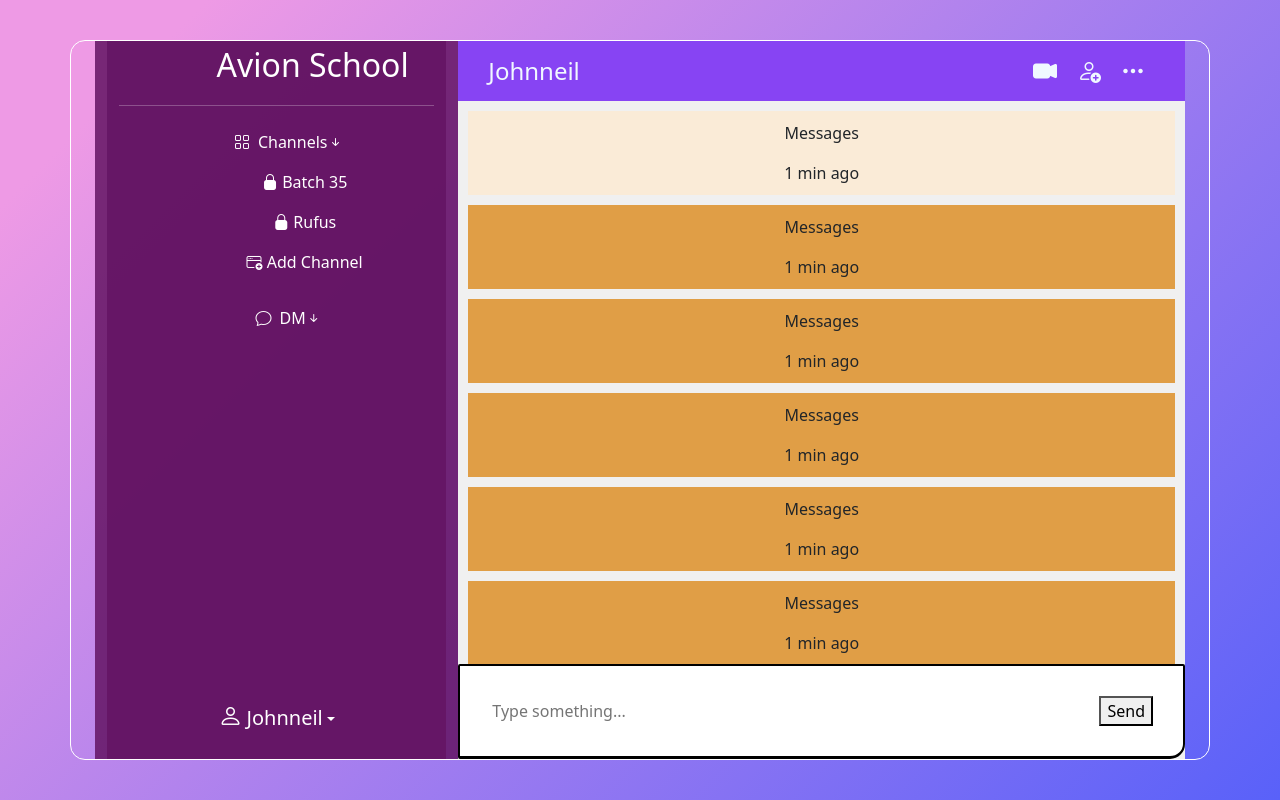
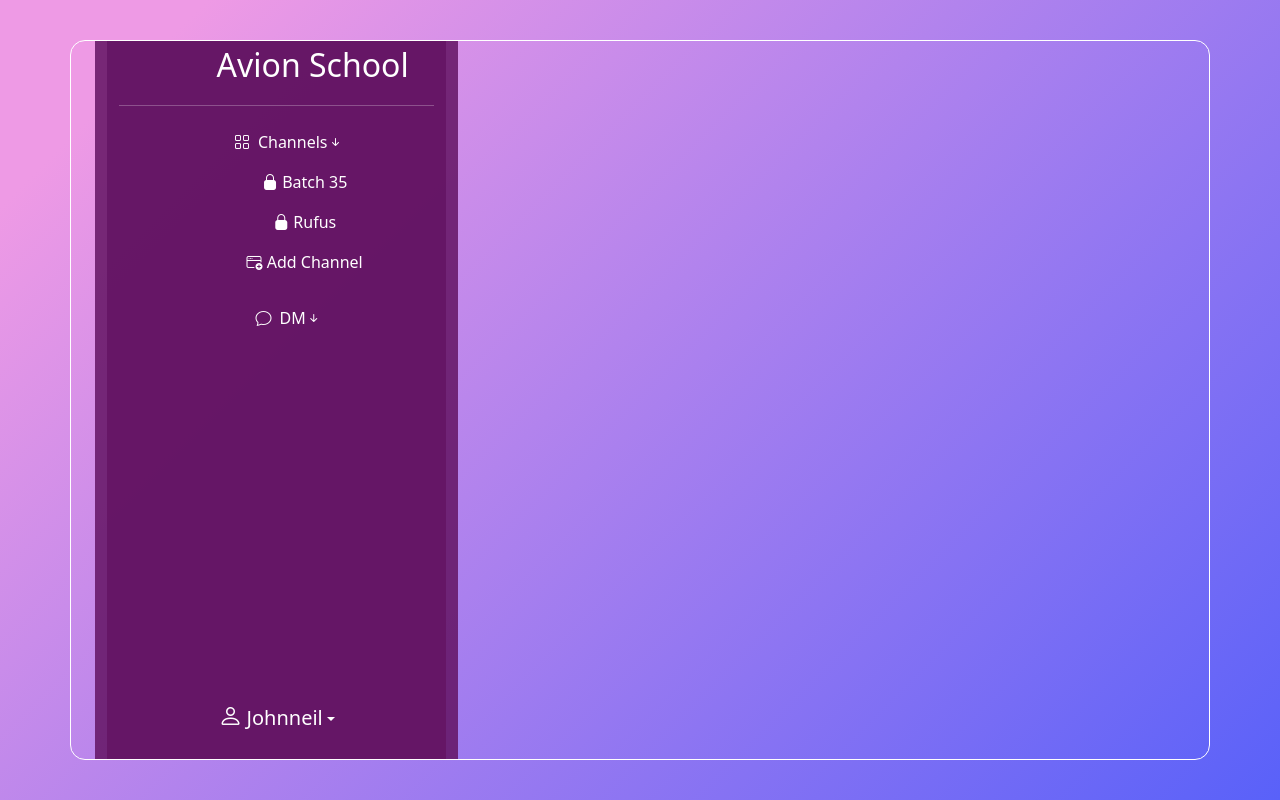
Before and after one commit to JeggyMen/slack, a React (Create React App) app: page /MainPage in a window 1280 px wide. Built offline with nearby package versions, Linux system fonts and the light colour scheme.

Commit message:
Added sendmessage function added fetchmessage added email in chatinfo added email in modal chat details

```diff
--- a/src/App.js
+++ b/src/App.js
@@ -1,5 +1,5 @@
 import React, { useState } from 'react';
-import { BrowserRouter, Router, Routes, Route } from 'react-router-dom';
+import { BrowserRouter, Routes, Route } from 'react-router-dom';
 import Login from './Component/Login/Login';
 import SideBar from "./Component/SideBar/SideBar";
 import ChatWindow from "./Component/ChatWindow/ChatWindow";
@@ -7,72 +7,41 @@ import Signup from "./Component/Signup/Signup";
 import './App.css';
 import 'bootstrap/dist/css/bootstrap.min.css';
 import MainPage from './MainPage/MainPage';
-
-// function App() {
-//   const [users, setUsers] = useState(data);
-//   const [isLoggedIn, setIsLoggedIn] = useState(false);
-
-//   const addUser = (newUser) => {
-//     setUsers([...users, newUser]);
-//   };
-
-//   const usersDatabase = [
-//     { username: "Admin", password: 'Admin123' }
-//   ];
-
-//   const handleLogin = (username, password) => {
-//     const user = usersDatabase.find(user => user.username === username && user.password === password);
-//     if (user) {
-//         setIsLoggedIn(true);
-//         alert('Login successful');
-//     } else {
-//         alert('Invalid username or password');
-//     }
-//   };
-
-//   const handleLogout = () => {
-//     setIsLoggedIn(false);
-//     alert('Logged out successfully');
-//   };
-
-//   return (
-//     <div>
-//       {!isLoggedIn ? (
-//         <Login handleLogin={handleLogin} />
-//       ) : (
-//         <div>
-//           <nav>
-//             <SideBar handleLogout={handleLogout} />
-//           </nav>
-//           <main>
-//             <ChatWindow />
-//           </main>
-//         </div>
-//       )}
-//     </div>
-//   );
-// }
-
-// export default App;
-
 const App = () => {
-
+  const [isLoggedIn, setIsLoggedIn] = useState(false);
+  const [user, setUser] = useState(null); // Assuming user object contains authentication details
+  // Function to handle login
+  const handleLogin = (user) => {
+    setUser(user);
+    setIsLoggedIn(true);
+  };
+  // Function to handle logout
+  const handleLogout = () => {
+    setUser(null);
+    setIsLoggedIn(false);
+  };
   return (
     <div className="App">
       <BrowserRouter>
         <Routes>
-        <Route path="/" element={< Login/>}/>
-        <Route path="/Login" element={< Login/>}/>
-        <Route path="/Signup" element={< Signup/>}/>
-        <Route path="/MainPage" element={< MainPage/>}/>
-        <Route path="/SideBar" element={< SideBar/>}/>
-        {/* <Route path="/ChatWindow" element={< ChatWindow/>}/> */}
+          <Route path="/" element={<Login handleLogin={handleLogin} />} />
+          <Route path="/Login" element={<Login handleLogin={handleLogin} />} />
+          <Route path="/Signup" element={<Signup />} />
+          <Route path="/MainPage" element={<MainPage setIsLoggedIn={setIsLoggedIn} user={user} />} />
         </Routes>
       </BrowserRouter>
-      {/* <Login /> */}
-      {/* <SideBar /> */}
+      {isLoggedIn && (
+        <div>
+          <nav>
+            <SideBar handleLogout={handleLogout} />
+          </nav>
+          <main>
+            {/* Pass the user's name to the ChatWindow component */}
+            <ChatWindow user={user} />
+          </main>
+        </div>
+      )}
     </div>
   );
 };
-
 export default App;
--- a/src/Component/ChatWindow/ChatWindow.jsx
+++ b/src/Component/ChatWindow/ChatWindow.jsx
@@ -1,57 +1,63 @@
-import React, { useContext, useState , useEffect} from 'react';
-import "./ChatWindow.css";
+import React, { useState, useEffect } from 'react';
 import { Modal, Button } from 'react-bootstrap';
+import axios from 'axios';
 import { API_URL } from '../Constants/Constants';
-import axios from 'axios';
-import ChatContext from '../Context/chatContext';
-import SessionContext from '../Context/SessionContext';
-import { MessageContext } from '../Context/MessageContext';
-
+import UserServices from '../Services/UserServices';
+import './ChatWindow.css';
 function ChatWindow(props) {
     const [show, setShow] = useState(false);
-    const { userList } = props;
+    const [text, setText] = useState("");
+    const [messages, setMessages] = useState([]);
+    const { user, selectedUser } = props;
     const handleClose = () => setShow(false);
     const handleShow = () => setShow(true);
-    const [text, setText] = useState("");
-
-    const MessageDisplay = () =>{
-        const { session } = useContext(SessionContext);
-        const { chat } = useContext(ChatContext);
-        const { messages, setMessages } = useContext(MessageContext);
-        const {toggleMessage, setToggleMessage} = useState(false);
-
-
-    const fetchMessages = async() => {
-        const endpoint = `${API_URL}/messages?reciever_id=${chat.id}&receiver_class=${chat.type}`
+    const fetchMessages = async () => {
+        if (selectedUser) {
+            const fetchedMessages = await UserServices.fetchMessages(user, selectedUser);
+            setMessages(fetchedMessages);
+        }
+    };
+    useEffect(() => {
+        fetchMessages();
+    }, [selectedUser]);
+    const handleSendMessage = async () => {
+        if (!text.trim()) {
+            return;
+        }
+        const messageData = {
+            receiver_id: selectedUser.id,
+            receiver_class: 'User',
+            body: text,
+        };
         const headers = {
-            'access-token': session.accessToken,
-            'client': session.client,
-            'expiry': session.expiry,
-            'uid': session.uid,
+            'access-token': user.accessToken,
+            'client': user.client,
+            'expiry': user.expiry,
+            'uid': user.uid,
         };
         try {
-            const response = await axios.get(endpoint, { headers });
-
+            const response = await axios.post(`${API_URL}/messages`, messageData, { headers });
             if (response.status === 200) {
-              setMessages(response.data.data);
+                const newMessage = response.data.data;
+                setMessages(prevMessages => [...prevMessages, newMessage]);
+                setText('');
+            }
+        } catch (error) {
+            if (error.response && error.response.status === 401) {
+                console.error('Unauthorized: Invalid or expired token');
             } else {
-              console.log('Failed to fetch messages:', response.statusText);
+                console.error('Failed to send message:', error);
             }
-          } catch (error) {
-            console.error('Error fetching messages:', error);
-          }
-
+        }
     };
-    useEffect(() => {
-        chat && fetchMessages();
-  }, [messages, toggleMessage]);
-
-    }
-
+    const getUserNameFromEmail = (email) => {
+        if (!email) return "";
+        return email.split('@')[0];
+    };
     return (
         <div className='ChatWindow'>
             <div className="chatInfo">
-                <span>Johnneil</span>
+                <span>{selectedUser?.email}</span>
                 <div className="chatIcons">
                     <i className="bi bi-camera-video-fill"></i>
                     <i className="bi bi-person-add"></i>
@@ -59,103 +65,33 @@ function ChatWindow(props) {
                 </div>
             </div>
             <div className='messagesContainer'>
-                {/* {messages && messages.map((message) => {
-                    const initial =(JSON.stringify(message.sender.email)[1])
-                })} */}
-                <div className='messages'>
-                    <div className='texts'>
-                        <p>Messages</p>
-                        <span>1 min ago</span>
+                {messages && messages.map((message, index) => (
+                    <div key={index} className={message.sender?.email === user.email ? 'messagesOwn' : 'messages'}>
+                        <div className='texts'>
+                            <p><strong>{getUserNameFromEmail(message.sender?.email)}:</strong> {message.body}</p>
+                            <span>{new Date(message.created_at).toLocaleTimeString([], { hour: '2-digit', minute: '2-digit' })}</span>
+                        </div>
                     </div>
-                </div>
-                <div className='messagesOwn'>
-                    <div className='texts'>
-                        <p>Messages</p>
-                        <span>1 min ago</span>
-                    </div>
-                </div>
-                <div className='messagesOwn'>
-                    <div className='texts'>
-                        <p>Messages</p>
-                        <span>1 min ago</span>
-                    </div>
-                </div>
-                <div className='messagesOwn'>
-                    <div className='texts'>
-                        <p>Messages</p>
-                        <span>1 min ago</span>
-                    </div>
-                </div>
-                <div className='messagesOwn'>
-                    <div className='texts'>
-                        <p>Messages</p>
-                        <span>1 min ago</span>
-                    </div>
-                </div>
-                <div className='messagesOwn'>
-                    <div className='texts'>
-                        <p>Messages</p>
-                        <span>1 min ago</span>
-                    </div>
-                </div>
-                <div className='messagesOwn'>
-                    <div className='texts'>
-                        <p>Messages</p>
-                        <span>1 min ago</span>
-                    </div>
-                </div>
-                <div className='messagesOwn'>
-                    <div className='texts'>
-                        <p>Messages</p>
-                        <span>1 min ago</span>
-                    </div>
-                </div>
-                <div className='messagesOwn'>
-                    <div className='texts'>
-                        <p>Messages</p>
-                        <span>1 min ago</span>
-                    </div>
-                </div>
-                <div className='messagesOwn'>
-                    <div className='texts'>
-                        <p>Messages</p>
-                        <span>1 min ago</span>
-                    </div>
-                </div>
-                <div className='messagesOwn'>
-                    <div className='texts'>
-                        <p>Messages</p>
-                        <span>1 min ago</span>
-                    </div>
-                </div>
-                <div className='messagesOwn'>
-                    <div className='texts'>
-                        <p>Messages</p>
-                        <span>1 min ago</span>
-                    </div>
-                </div>
+                ))}
             </div>
             <div className='input'>
-                <input type="text" className="inputArea" placeholder='Type something...' value={text} onChange={e => setText(e.target.value)} />
-                <button>Send</button>
+                <input
+                    type="text"
+                    className="inputArea"
+                    placeholder='Type something...'
+                    value={text}
+                    onChange={e => setText(e.target.value)}
+                />
+                <button onClick={handleSendMessage}>Send</button>
             </div>
-
             <Modal show={show} onHide={handleClose}>
                 <Modal.Header closeButton>
-                    <Modal.Title>Channel Details</Modal.Title>
+                    <Modal.Title>Chat Details</Modal.Title>
                 </Modal.Header>
                 <Modal.Body>
-                    {/* Replace with actual channel details */}
                     <div>
-                        <h5>Channel Name</h5>
-                        <p>Example Channel</p>
-                        <h5>Members</h5>
-                        <ul>
-                            <li>Johnneil</li>
-                            <li>User1</li>
-                            <li>User2</li>
-                            {/* Add more members as needed */}
-                        </ul>
+                        <h5>Chat with</h5>
+                        <p>{selectedUser?.email}</p>
                     </div>
                 </Modal.Body>
                 <Modal.Footer>
@@ -167,5 +103,4 @@ function ChatWindow(props) {
         </div>
     );
 }
-
 export default ChatWindow;
--- a/src/MainPage/MainPage.jsx
+++ b/src/MainPage/MainPage.jsx
@@ -1,21 +1,20 @@
-import React from 'react'
-import SideBar from '../Component/SideBar/SideBar'
-import ChatWindow from '../Component/ChatWindow/ChatWindow'
-import "./MainPage.css"
-
+import React, { useState } from 'react';
+import SideBar from '../Component/SideBar/SideBar';
+import ChatWindow from '../Component/ChatWindow/ChatWindow';
+import "./MainPage.css";
 export default function MainPage(props) {
     const { setIsLoggedIn, user } = props;
-
+    const [selectedUser, setSelectedUser] = useState(null);
     return (
         <div className='MainPage'>
             <div className="container">
                 <div className="sidebar">
-                <SideBar setIsLoggedIn={setIsLoggedIn} user={user} />
+                    <SideBar setIsLoggedIn={setIsLoggedIn} user={user} setSelectedUser={setSelectedUser} />
                 </div>
                 <div className="chatWindow">
-                <ChatWindow />
+                    {selectedUser && <ChatWindow user={user} selectedUser={selectedUser} />}
                 </div>
             </div>
         </div>
-  )
+    );
 }
```
Also changed, not shown: src/Component/Context/MessageContext.jsx (+28 -18 lines), src/Component/Context/SessionContext.jsx (+22 -13 lines), src/Component/Context/chatContext.jsx (+22 -13 lines), src/Component/Services/UserServices.jsx (+30 -10 lines), src/Component/SideBar/SideBar.jsx (+8 -16 lines). Lines whose indentation alone changed are shown as unchanged.
